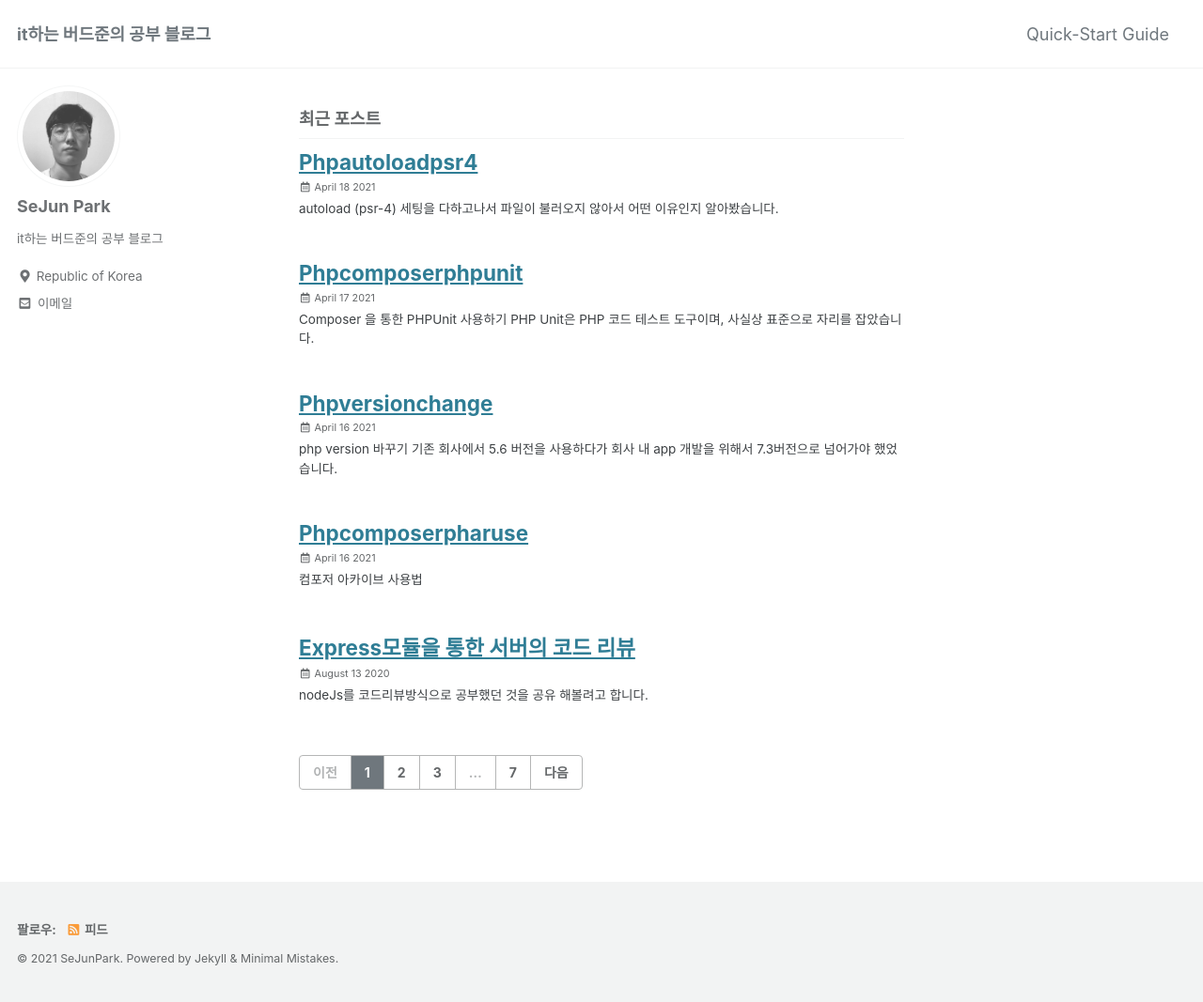
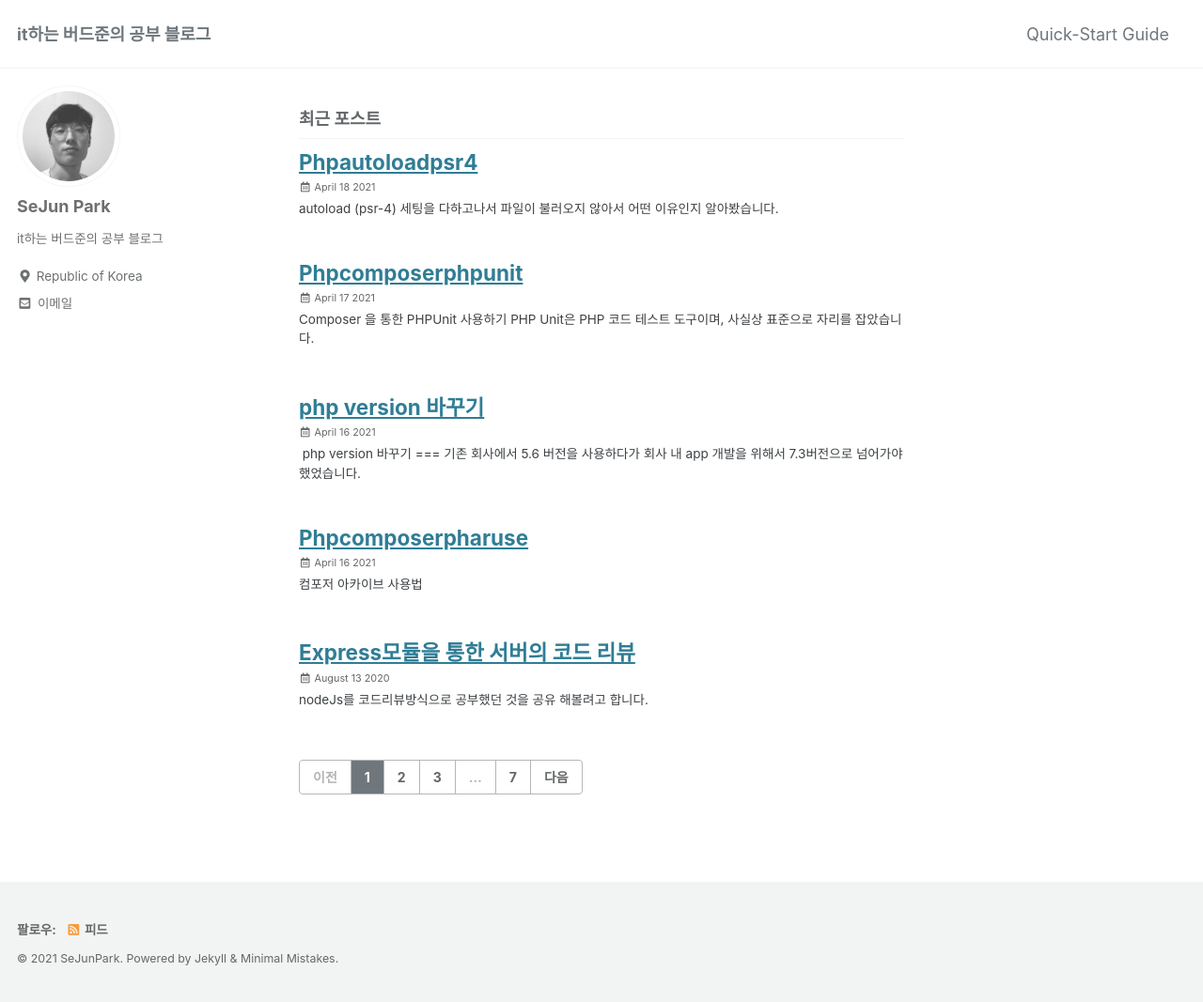
Before and after one commit to pkt369/temp_pkt369.github.io, a Jekyll site: the page built from index.html, in a window 1280 px wide and 1067 px high. Shown: the whole window at 94% size. Built offline with Jekyll 4.4.1, drawn with Linux system fonts in a browser that asks for light colours; cached includes are drawn as plain includes; the list of posts is cut into pages by our own code.

Commit message:
_posts/2021-04-16-phpVersionChange.md updated from https://stackedit.io/

```diff
--- a/_posts/2021-04-16-phpVersionChange.md
+++ b/_posts/2021-04-16-phpVersionChange.md
@@ -1,3 +1,15 @@
+---
+
+layout : posts
+
+title : "php version 바꾸기"
+
+date : 2021-04-16
+
+categoris : PHP
+
+---
+﻿
 php version 바꾸기
 ===
 기존 회사에서 5.6 버전을 사용하다가 회사 내  app 개발을 위해서 7.3버전으로 넘어가야 했었습니다.
```
Also changed, not shown: other parts of _posts/2021-04-16-phpVersionChange.md (+4 -0 lines).
